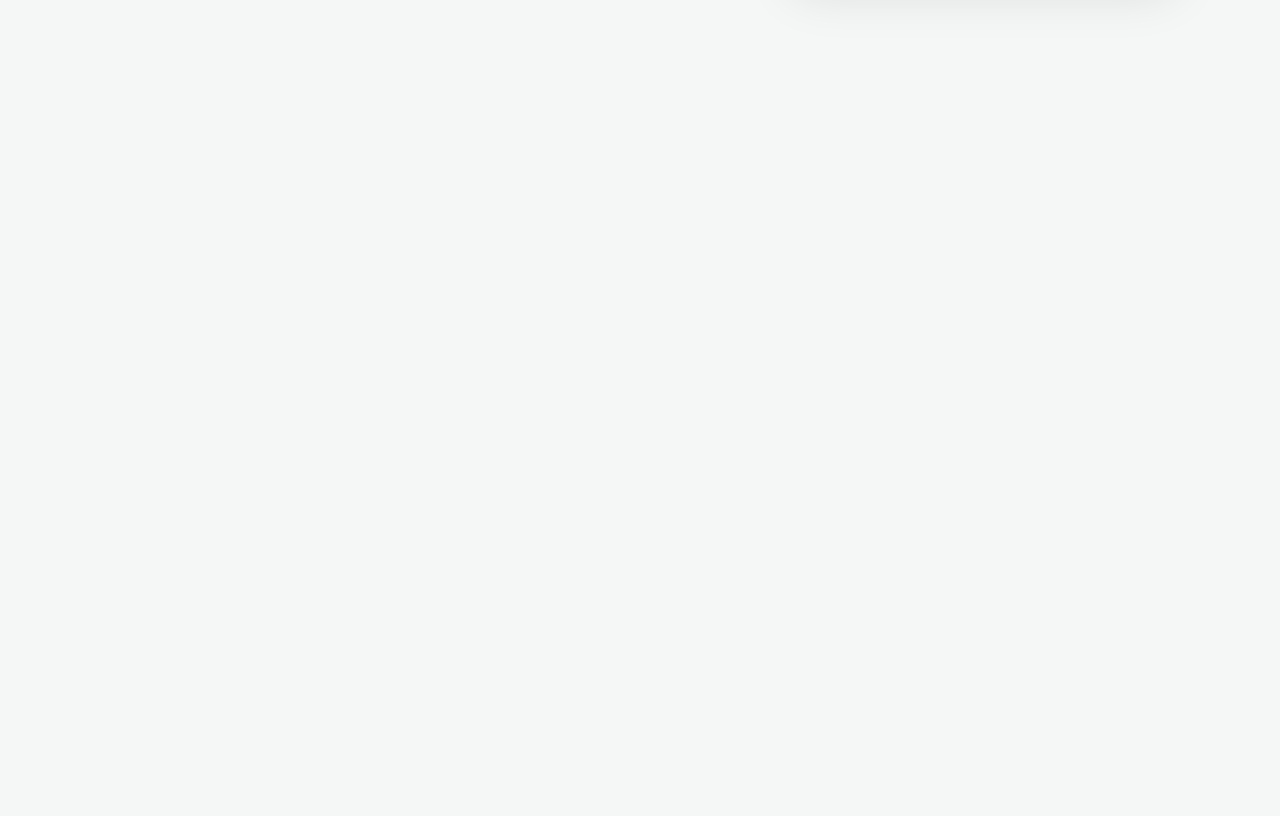
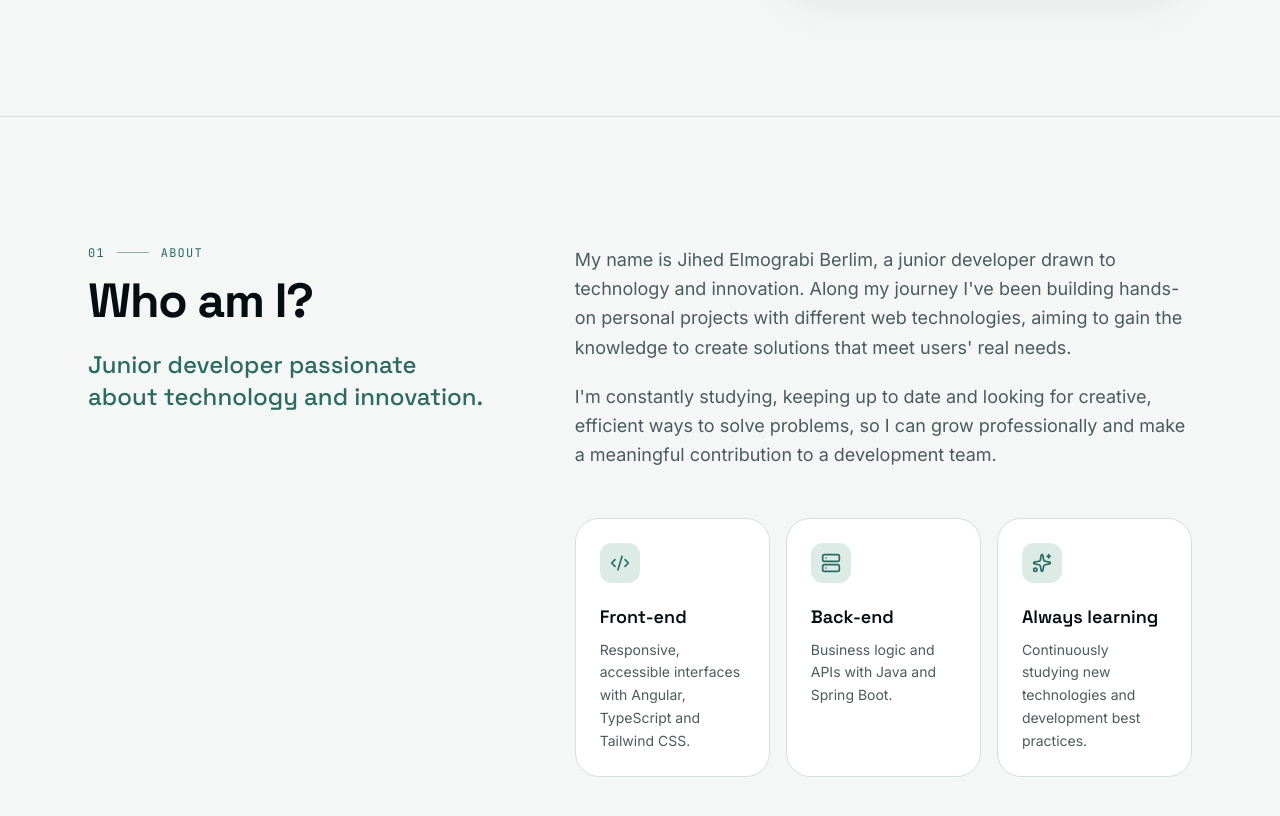
Before and after one commit to jihedberlim/main-portfolio, an Angular app: page / in a window 1280 px wide. Shown: the part 704-1520 px from the top of the page. Before the commit the page ends 820 px from the top, so only its background shows below. Built offline with nearby package versions, Linux system fonts and the light colour scheme.

Commit message:
feat: add about section with reusable section heading

```diff
--- a/src/app/app.html
+++ b/src/app/app.html
@@ -9,4 +9,5 @@
 
 <main id="main">
   <app-hero />
+  <app-about />
 </main>
--- a/src/app/app.ts
+++ b/src/app/app.ts
@@ -1,12 +1,13 @@
 import { ChangeDetectionStrategy, Component, inject } from '@angular/core';
 import { I18nService } from './core/i18n.service';
+import { About } from './sections/about/about';
 import { Hero } from './sections/hero/hero';
 import { Navbar } from './sections/navbar/navbar';
 
 @Component({
   selector: 'app-root',
   changeDetection: ChangeDetectionStrategy.OnPush,
-  imports: [Navbar, Hero],
+  imports: [Navbar, Hero, About],
   templateUrl: './app.html',
 })
 export class App {
--- a/src/app/core/translations.ts
+++ b/src/app/core/translations.ts
@@ -34,6 +34,29 @@ const pt = {
     ctaPrimary: 'Ver projetos',
     ctaSecondary: 'Fale comigo',
     photoAlt: 'Foto de Jihed Berlim sorrindo em um evento à noite, com uma roda-gigante iluminada ao fundo',
+  },
+  about: {
+    eyebrow: 'Sobre',
+    title: 'Quem sou eu?',
+    lead: 'Desenvolvedor júnior entusiasta da tecnologia e de inovações.',
+    paragraphs: [
+      'Me chamo Jihed Elmograbi Berlim, um desenvolvedor júnior atraído por tecnologia e inovações. Ao longo da minha jornada, venho desenvolvendo projetos pessoais práticos com diferentes tecnologias do ecossistema web, com o objetivo de adquirir conhecimento para criar soluções que atendam às necessidades reais dos usuários.',
+      'Estou constantemente estudando, me atualizando e buscando novas formas de resolver problemas de maneira criativa e eficiente, com o objetivo de crescer profissionalmente e contribuir de forma significativa em um time de desenvolvimento.',
+    ],
+    focus: [
+      {
+        title: 'Front-end',
+        text: 'Interfaces responsivas e acessíveis com Angular, TypeScript e Tailwind CSS.',
+      },
+      {
+        title: 'Back-end',
+        text: 'Regras de negócio e APIs com Java e Spring Boot.',
+      },
+      {
+        title: 'Aprendizado contínuo',
+        text: 'Sempre estudando novas tecnologias e boas práticas de desenvolvimento.',
+      },
+    ],
   },
   contact: {
     whatsappMessage: 'Olá, Jihed! Tudo bem? Estava navegando pelo seu portfólio e gostaria de entrar em contato com você.',
@@ -75,6 +98,29 @@ const en: Translations = {
     ctaSecondary: 'Get in touch',
     photoAlt: 'Photo of Jihed Berlim smiling at a night event, with a lit Ferris wheel in the background',
   },
+  about: {
+    eyebrow: 'About',
+    title: 'Who am I?',
+    lead: 'Junior developer passionate about technology and innovation.',
+    paragraphs: [
+      "My name is Jihed Elmograbi Berlim, a junior developer drawn to technology and innovation. Along my journey I've been building hands-on personal projects with different web technologies, aiming to gain the knowledge to create solutions that meet users' real needs.",
+      "I'm constantly studying, keeping up to date and looking for creative, efficient ways to solve problems, so I can grow professionally and make a meaningful contribution to a development team.",
+    ],
+    focus: [
+      {
+        title: 'Front-end',
+        text: 'Responsive, accessible interfaces with Angular, TypeScript and Tailwind CSS.',
+      },
+      {
+        title: 'Back-end',
+        text: 'Business logic and APIs with Java and Spring Boot.',
+      },
+      {
+        title: 'Always learning',
+        text: 'Continuously studying new technologies and development best practices.',
+      },
+    ],
+  },
   contact: {
     whatsappMessage: 'Hi Jihed! How are you? I was browsing your portfolio and would like to get in touch with you.',
   },
--- /dev/null
+++ b/src/app/sections/about/about.html
@@ -0,0 +1,34 @@
+<section id="about" class="scroll-mt-16 border-t border-line py-24 sm:py-32">
+  <div class="mx-auto grid max-w-6xl gap-12 px-4 sm:px-6 lg:grid-cols-12 lg:gap-16">
+    <div class="lg:col-span-5">
+      <app-section-heading index="01" [eyebrow]="t().about.eyebrow" [title]="t().about.title" />
+      <p appReveal class="mt-6 font-display text-xl font-medium text-balance text-accent sm:text-2xl">
+        {{ t().about.lead }}
+      </p>
+    </div>
+
+    <div class="lg:col-span-7">
+      <div appReveal [appRevealDelay]="100" class="space-y-5 text-base leading-relaxed text-muted sm:text-lg">
+        @for (paragraph of t().about.paragraphs; track $index) {
+          <p>{{ paragraph }}</p>
+        }
+      </div>
+
+      <ul class="mt-12 grid gap-4 sm:grid-cols-3">
+        @for (item of t().about.focus; track $index) {
+          <li
+            appReveal
+            [appRevealDelay]="150 + $index * 100"
+            class="rounded-3xl border border-line bg-card p-6 transition-colors hover:border-accent/60"
+          >
+            <span class="grid size-10 place-items-center rounded-xl bg-accent-soft text-accent">
+              <app-icon [name]="focusIcons[$index]" class="size-5" />
+            </span>
+            <h3 class="mt-5 font-display text-lg font-semibold">{{ item.title }}</h3>
+            <p class="mt-2 text-sm leading-relaxed text-muted">{{ item.text }}</p>
+          </li>
+        }
+      </ul>
+    </div>
+  </div>
+</section>
--- /dev/null
+++ b/src/app/sections/about/about.ts
@@ -0,0 +1,17 @@
+import { ChangeDetectionStrategy, Component, inject } from '@angular/core';
+import { I18nService } from '../../core/i18n.service';
+import { Icon, IconName } from '../../shared/icon';
+import { Reveal } from '../../shared/reveal';
+import { SectionHeading } from '../../shared/section-heading';
+
+@Component({
+  selector: 'app-about',
+  changeDetection: ChangeDetectionStrategy.OnPush,
+  imports: [Icon, Reveal, SectionHeading],
+  templateUrl: './about.html',
+})
+export class About {
+  protected readonly t = inject(I18nService).t;
+
+  protected readonly focusIcons: IconName[] = ['code', 'server', 'sparkles'];
+}
--- /dev/null
+++ b/src/app/shared/section-heading.ts
@@ -0,0 +1,31 @@
+import { ChangeDetectionStrategy, Component, input } from '@angular/core';
+import { Reveal } from './reveal';
+
+@Component({
+  selector: 'app-section-heading',
+  changeDetection: ChangeDetectionStrategy.OnPush,
+  imports: [Reveal],
+  template: `
+    <div appReveal class="max-w-2xl">
+      <p class="flex items-center gap-3 font-mono text-xs tracking-widest text-accent uppercase">
+        <span>{{ index() }}</span>
+        <span class="h-px w-8 bg-accent/50"></span>
+        <span>{{ eyebrow() }}</span>
+      </p>
+      <h2
+        class="mt-4 font-display text-3xl font-bold tracking-tight text-balance sm:text-5xl"
+      >
+        {{ title() }}
+      </h2>
+      @if (description()) {
+        <p class="mt-4 text-base leading-relaxed text-muted sm:text-lg">{{ description() }}</p>
+      }
+    </div>
+  `,
+})
+export class SectionHeading {
+  readonly index = input.required<string>();
+  readonly eyebrow = input.required<string>();
+  readonly title = input.required<string>();
+  readonly description = input<string>();
+}
```
